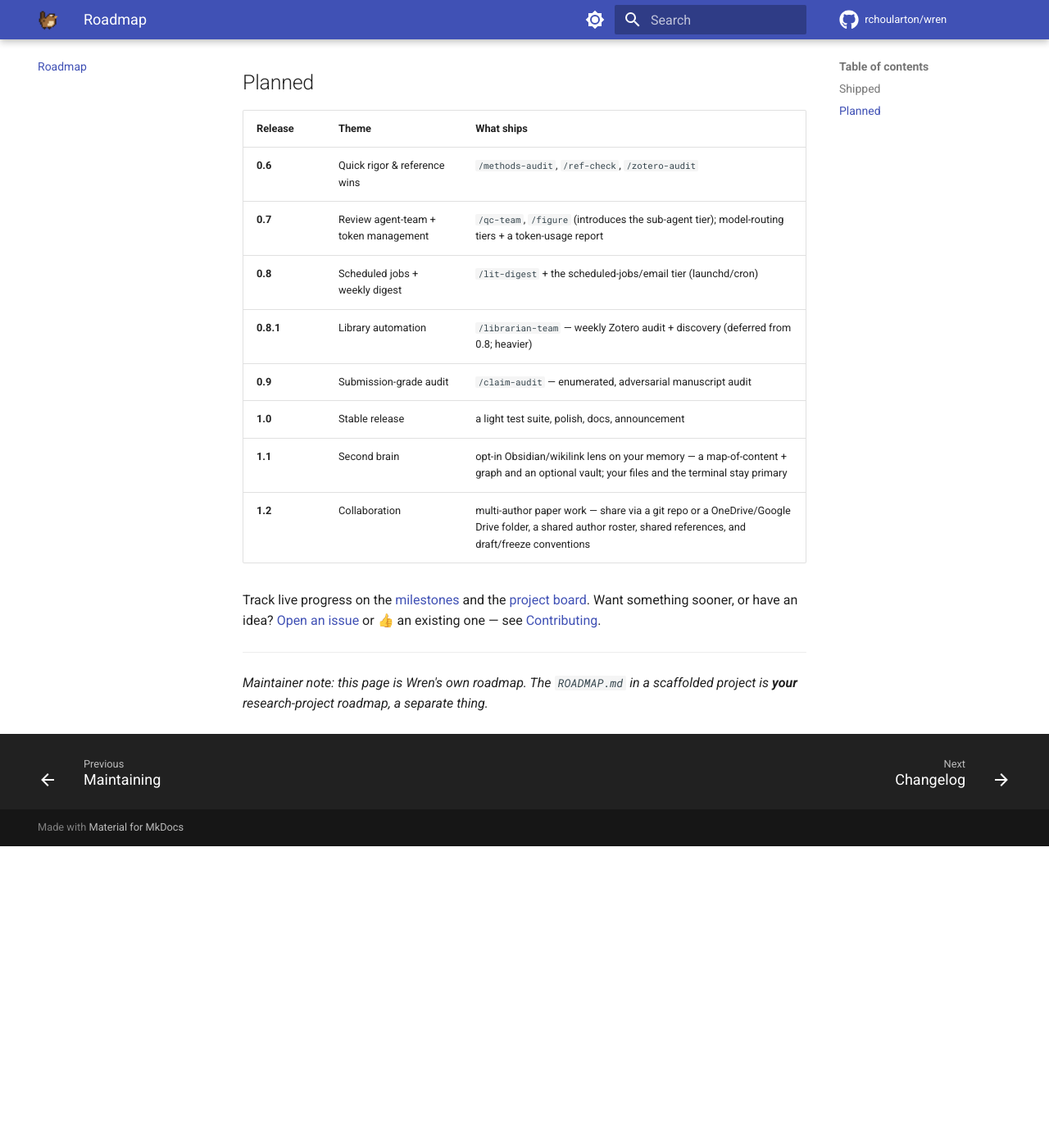
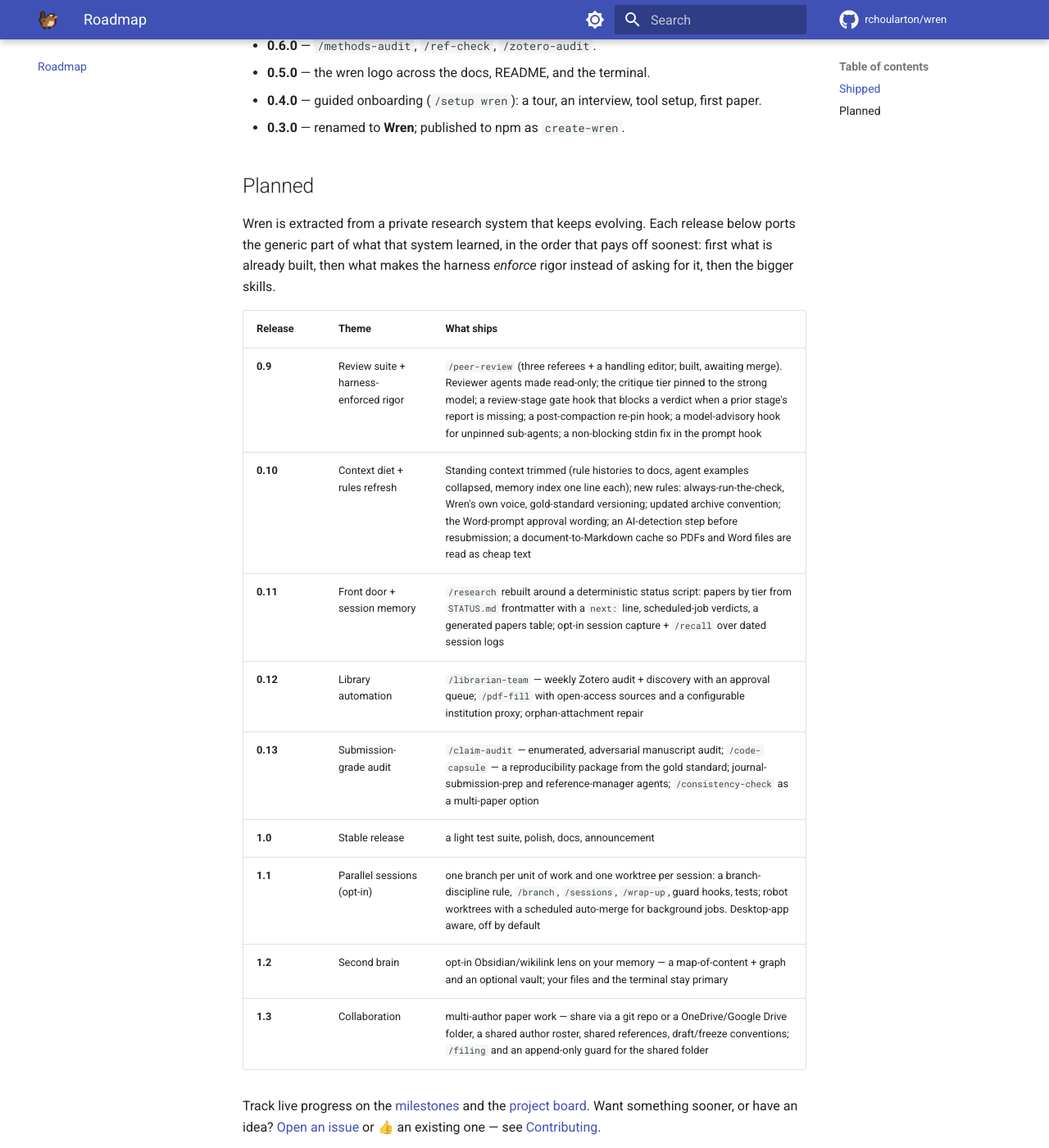
Before and after one commit to rchoularton/wren, an MkDocs documentation site: the page built from docs/roadmap.md, in a window 1280 px wide and 1400 px high, scrolled down 420 px. Shown: the whole window at 82% size. Built offline with MkDocs 1.6.1 and Material for MkDocs 9.7.7, drawn with Linux system fonts in a browser that asks for light colours; comment, search, counter and statistics services are not loaded; before the commit the page ends 1452 px from its top, so only the background shows below that; some of the changed text lies outside the part shown.

Commit message:
docs(roadmap): port plan 0.9–1.3 from the source system's post-August changes (#33)
Shipped list brought up to 0.8.0. Planned releases renumbered as MINOR bumps
per the maintaining guide and re-themed around what the private source
system learned since the 2026-08-01 extraction: review suite + harness-
enforced rigor (0.9), context diet + rules refresh (0.10), front door +
session memory (0.11), library automation (0.12), submission-grade audit
(0.13), then 1.0, and parallel sessions (1.1) before second brain (1.2) and
collaboration (1.3). GitHub milestones and issues #17–#32 match this page.

Co-authored-by: Richard Choularton <216583463+rchoularton@users.noreply.github.com>
Co-authored-by: Claude Fable 5.1 <noreply@anthropic.com>

```diff
--- a/docs/roadmap.md
+++ b/docs/roadmap.md
@@ -1,26 +1,36 @@
 # Roadmap
 
 Where Wren is headed. Each release below is a GitHub **milestone** — follow the links to
-see its issues and live progress. Versions follow [semantic versioning](maintaining.md#versioning-in-one-paragraph).
+see its issues and live progress. Versions follow [semantic versioning](maintaining.md#versioning-in-one-paragraph):
+while Wren is pre-1.0, every release that adds a tool is a MINOR bump.
 
 ## Shipped
 
+- **0.8.0** — `/lit-digest` + the scheduled-jobs/email tier (launchd/cron).
+- **0.7.0** — `/qc-team`, `/figure` (the sub-agent tier); model-routing tiers + a token-usage report.
+- **0.6.0** — `/methods-audit`, `/ref-check`, `/zotero-audit`.
 - **0.5.0** — the wren logo across the docs, README, and the terminal.
 - **0.4.0** — guided onboarding (`/setup wren`): a tour, an interview, tool setup, first paper.
 - **0.3.0** — renamed to **Wren**; published to npm as `create-wren`.
 
 ## Planned
 
+Wren is extracted from a private research system that keeps evolving. Each release below
+ports the generic part of what that system learned, in the order that pays off soonest:
+first what is already built, then what makes the harness *enforce* rigor instead of asking
+for it, then the bigger skills.
+
 | Release | Theme | What ships |
 |---|---|---|
-| **0.6** | Quick rigor & reference wins | `/methods-audit`, `/ref-check`, `/zotero-audit` |
-| **0.7** | Review agent-team + token management | `/qc-team`, `/figure` (introduces the sub-agent tier); model-routing tiers + a token-usage report |
-| **0.8** | Scheduled jobs + weekly digest | `/lit-digest` + the scheduled-jobs/email tier (launchd/cron) |
-| **0.8.1** | Library automation | `/librarian-team` — weekly Zotero audit + discovery (deferred from 0.8; heavier) |
-| **0.9** | Submission-grade audit | `/claim-audit` — enumerated, adversarial manuscript audit |
+| **0.9** | Review suite + harness-enforced rigor | `/peer-review` (three referees + a handling editor; built, awaiting merge). Reviewer agents made read-only; the critique tier pinned to the strong model; a review-stage gate hook that blocks a verdict when a prior stage's report is missing; a post-compaction re-pin hook; a model-advisory hook for unpinned sub-agents; a non-blocking stdin fix in the prompt hook |
+| **0.10** | Context diet + rules refresh | Standing context trimmed (rule histories to docs, agent examples collapsed, memory index one line each); new rules: always-run-the-check, Wren's own voice, gold-standard versioning; updated archive convention; the Word-prompt approval wording; an AI-detection step before resubmission; a document-to-Markdown cache so PDFs and Word files are read as cheap text |
+| **0.11** | Front door + session memory | `/research` rebuilt around a deterministic status script: papers by tier from `STATUS.md` frontmatter with a `next:` line, scheduled-job verdicts, a generated papers table; opt-in session capture + `/recall` over dated session logs |
+| **0.12** | Library automation | `/librarian-team` — weekly Zotero audit + discovery with an approval queue; `/pdf-fill` with open-access sources and a configurable institution proxy; orphan-attachment repair |
+| **0.13** | Submission-grade audit | `/claim-audit` — enumerated, adversarial manuscript audit; `/code-capsule` — a reproducibility package from the gold standard; journal-submission-prep and reference-manager agents; `/consistency-check` as a multi-paper option |
 | **1.0** | Stable release | a light test suite, polish, docs, announcement |
-| **1.1** | Second brain | opt-in Obsidian/wikilink lens on your memory — a map-of-content + graph and an optional vault; your files and the terminal stay primary |
-| **1.2** | Collaboration | multi-author paper work — share via a git repo or a OneDrive/Google Drive folder, a shared author roster, shared references, and draft/freeze conventions |
+| **1.1** | Parallel sessions (opt-in) | one branch per unit of work and one worktree per session: a branch-discipline rule, `/branch`, `/sessions`, `/wrap-up`, guard hooks, tests; robot worktrees with a scheduled auto-merge for background jobs. Desktop-app aware, off by default |
+| **1.2** | Second brain | opt-in Obsidian/wikilink lens on your memory — a map-of-content + graph and an optional vault; your files and the terminal stay primary |
+| **1.3** | Collaboration | multi-author paper work — share via a git repo or a OneDrive/Google Drive folder, a shared author roster, shared references, draft/freeze conventions; `/filing` and an append-only guard for the shared folder |
 
 Track live progress on the [milestones](https://github.com/rchoularton/wren/milestones) and
 the [project board](https://github.com/rchoularton/wren/projects). Want something sooner, or
```
